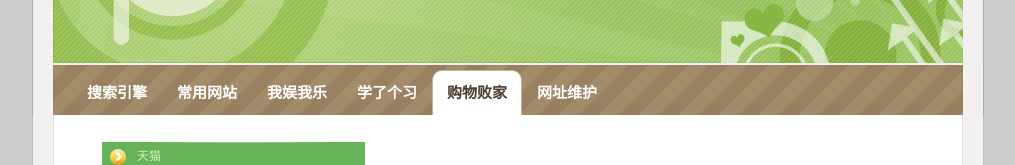
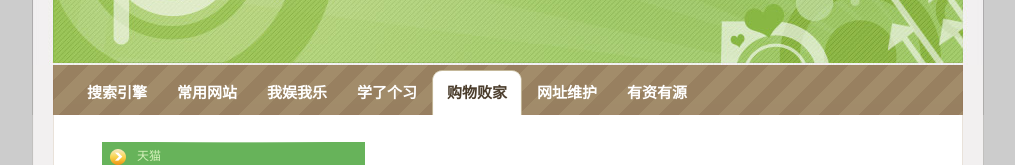
Before and after one commit to SyenHan/SyenHan.github.io, a plain HTML site: page navigation/shop.html in a window 1280 px wide. Shown: the part 220-385 px from the top of the page, without its empty margins (132-1147 px from the left). Drawn offline with Linux system fonts and the light colour scheme.

Commit message:
Update shop.html

```diff
--- a/navigation/shop.html
+++ b/navigation/shop.html
@@ -26,6 +26,7 @@
 	  <li><a href="learn.html">学了个习</a></li>
 	  <li class="current"><a href="shop.html">购物败家</a></li>
 	  <li><a href="setupwebsite.html">网址维护</a></li>
+	  <li><a href="myResources.html">有资有源</a></li>
 	</ul>
 <!-- navigation ends-->
   </div>
```
